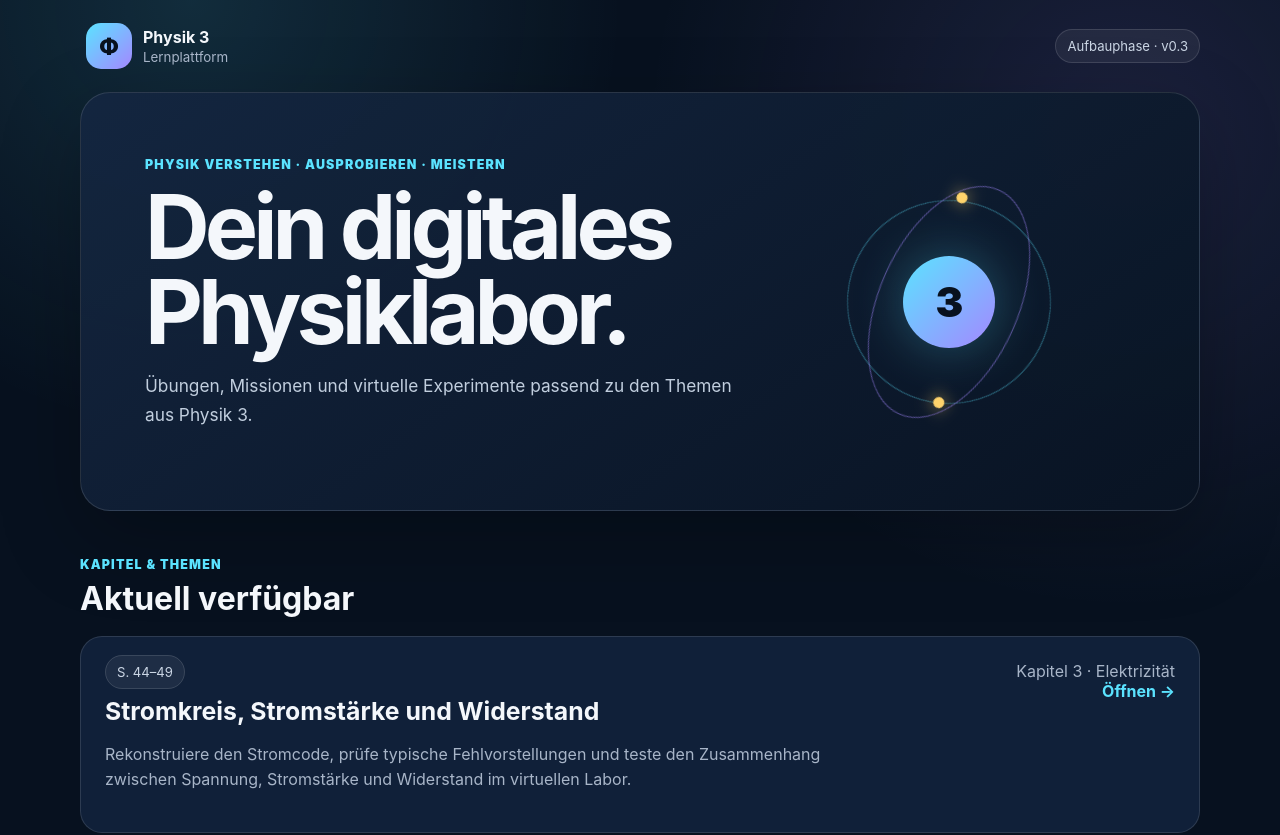
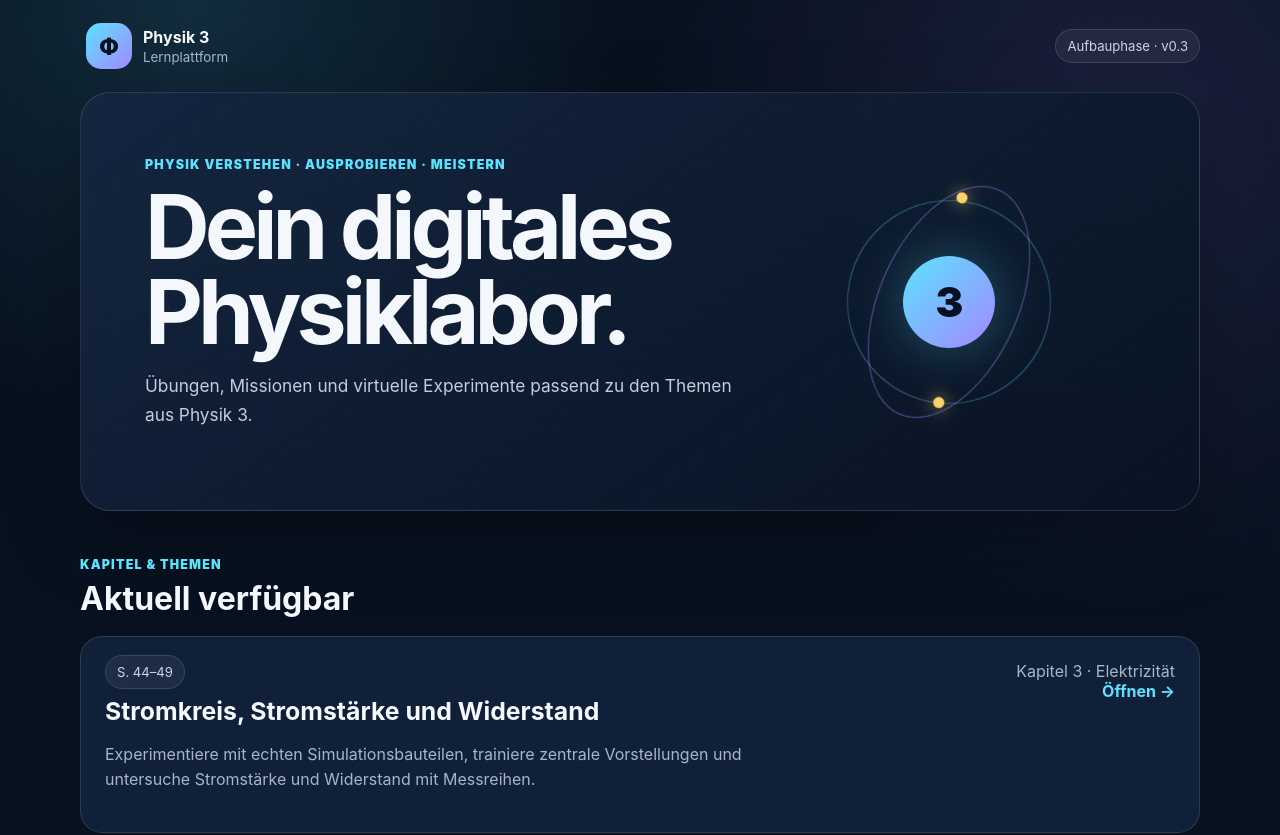
Before and after one commit to jasminetagwercher-alt/Lernplattform_Physik_3, a React (Vite) app: page / in a window 1280 px wide. Shown: the top 835 px of the page. Built offline with nearby package versions, Linux system fonts and the light colour scheme.

Commit message:
Replace circuit workshop with structured PhET activity

```diff
--- a/src/content/electricity.ts
+++ b/src/content/electricity.ts
@@ -6,7 +6,45 @@ export const electricityUnit: LearningUnit = {
   title: "Stromkreis, Stromstärke und Widerstand",
   pages: "S. 44–49",
   description:
-    "Rekonstruiere den Stromcode, prüfe typische Fehlvorstellungen und teste den Zusammenhang zwischen Spannung, Stromstärke und Widerstand im virtuellen Labor.",
+    "Experimentiere mit echten Simulationsbauteilen, trainiere zentrale Vorstellungen und untersuche Stromstärke und Widerstand mit Messreihen.",
+  activities: [
+    {
+      id: "phet-stromkreis",
+      kind: "phet-lab",
+      label: "PhET-Labor",
+      title: "Stromkreis wirklich bauen",
+      description:
+        "Baue in PhET mit realistischen Simulationsbauteilen einen Stromkreis, untersuche den Schalter, wechsle zur Schaltbildansicht und miss die Stromstärke.",
+      sourceRefs: ["P3-K3-S044-M02", "P3-K3-S045-M01", "P3-K3-S045-M02", "P3-K3-S047-M01", "P3-KOMP-039"],
+    },
+    {
+      id: "stromcode",
+      kind: "mission",
+      label: "Mission",
+      title: "Stromcode",
+      description:
+        "Gemischte Aufgaben mit Hinweisen, plausiblen Fehlantworten und zufälliger Reihenfolge.",
+      sourceRefs: ["P3-K3-S044-M01", "P3-K3-S044-M02", "P3-K3-S045-M01", "P3-K3-S046-M02", "P3-K3-S048-M02", "P3-K3-S049-M01"],
+    },
+    {
+      id: "challenge-mix",
+      kind: "challenge",
+      label: "Challenge-Mix",
+      title: "Ordnen · Sortieren · Fehler finden",
+      description:
+        "Drei kurze Trainingsformen mit Zuordnung, Sortieren und Fehlvorstellungen.",
+      sourceRefs: ["P3-K3-S044-M01", "P3-K3-S045-M01", "P3-K3-S046-M02", "P3-K3-S047-M01", "P3-K3-S048-M02"],
+    },
+    {
+      id: "widerstands-labor",
+      kind: "virtual-lab",
+      label: "Eigenes Experiment",
+      title: "Widerstands-Labor",
+      description:
+        "Führe kontrollierte Messreihen durch, speichere Messwerte und untersuche automatisch erzeugte Diagramme.",
+      sourceRefs: ["P3-FD-038", "P3-K3-S048-M02", "P3-K3-S046-M02"],
+    },
+  ],
   tasks: [
     {
       id: "p3-k3-044-01",
```
